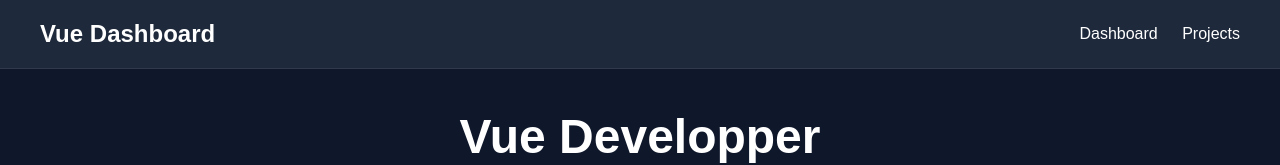
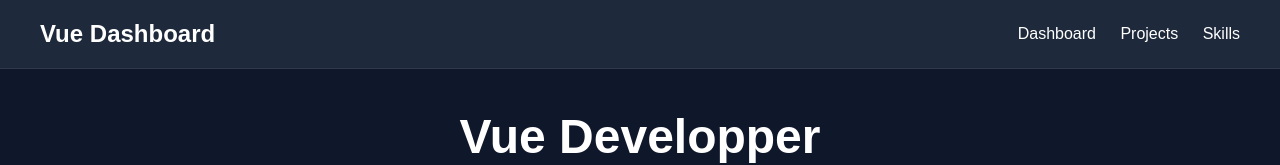
Before and after one commit to Dav27-tech/vue-js-dev-dashboard, a Vue app: page / in a window 1280 px wide. Shown: the top 165 px of the page. Built offline with nearby package versions, Linux system fonts and the light colour scheme.

Commit message:
NavBar component updated

```diff
--- a/src/components/NavBar.vue
+++ b/src/components/NavBar.vue
@@ -6,6 +6,8 @@
       <RouterLink to="/">Dashboard</RouterLink>
 
       <RouterLink to="/projects"> Projects </RouterLink>
+
+      <RouterLink to="/skills"> Skills </RouterLink>
     </div>
   </nav>
 </template>
```
